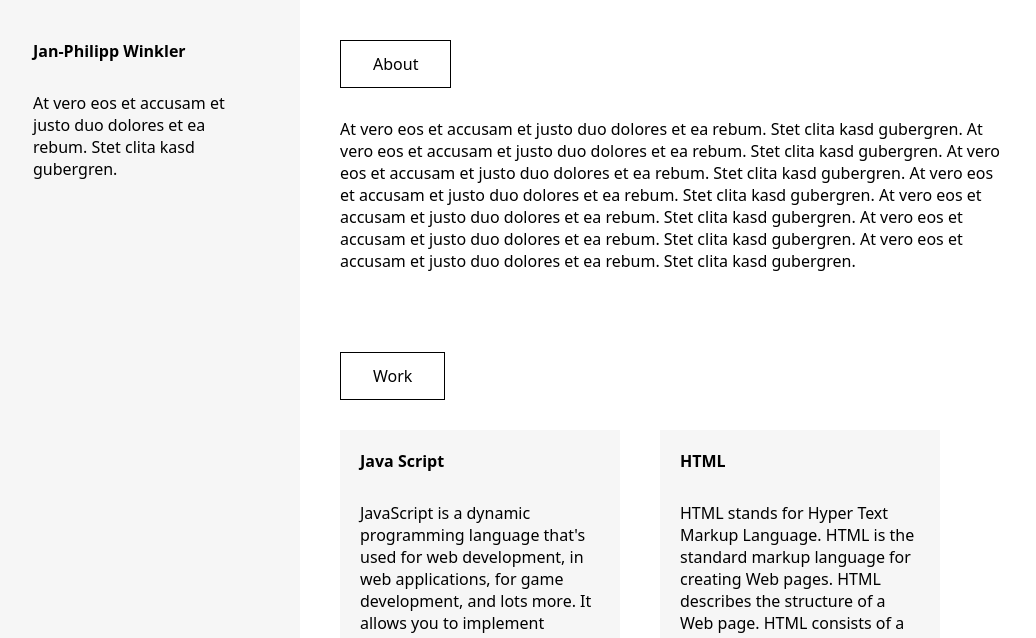
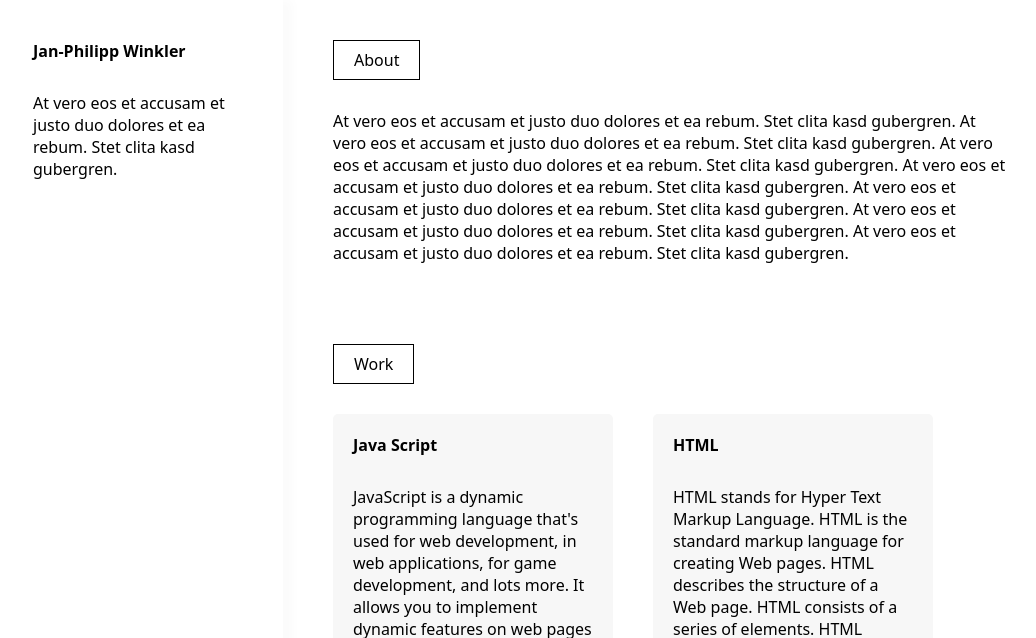
Before and after one commit to janphilipp-winkler/personal-website, a plain HTML site: page index.html in a window 1280 px wide. Shown: the top 638 px of the page, without its empty margins (7-1043 px from the left). Drawn offline with Linux system fonts and the light colour scheme.

Commit message:
changed nav element to fixed

```diff
--- a/css/styles.css
+++ b/css/styles.css
@@ -11,20 +11,16 @@ a {
   color: inherit;
 }
 
-body {
-  display: flex;
-}
-
-nav,
 main {
   flex-wrap: wrap;
-  align-content: space-between;
+  margin-left: 300px;
 }
 
 nav {
-  background-color: rgb(246, 246, 246);
-  display: flex;
-  height: 100vh;
+  position: fixed;
+  min-height: 100vh;
+  width: 290px;
+  box-shadow: 10px 0px 10px 0px rgba(0, 0, 0, 0.02);
 }
 
 .introduction,
@@ -32,6 +28,16 @@ nav {
 .work,
 .links {
   padding: 40px 40px;
+}
+
+.introduction,
+.links {
+  position: fixed;
+  max-width: 300px;
+}
+
+.links {
+  bottom: 0;
 }
 
 .links-icon {
@@ -43,7 +49,7 @@ button {
   border: 1px solid black;
   cursor: auto;
   font-size: 16px;
-  padding: 12px 32px;
+  padding: 8px 20px;
 }
 
 .skill-button {
@@ -77,7 +83,8 @@ img {
 
 .skills-box {
   align-content: flex-start;
-  background-color: rgb(246, 246, 246);
+  background-color: rgb(247, 247, 247);
+  border-radius: 5px;
   padding: 20px;
   min-width: 160px;
   max-width: 280px;
```
Also changed, not shown: 1 other file.
